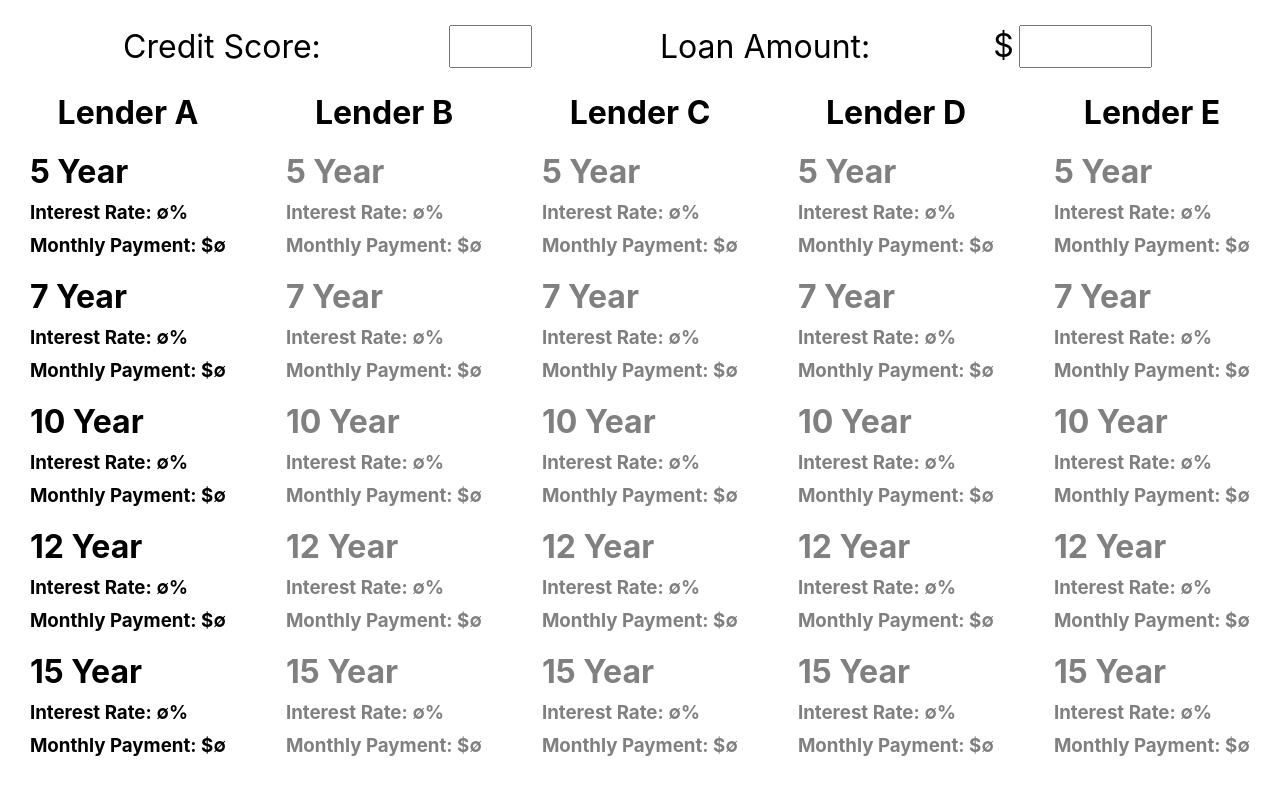
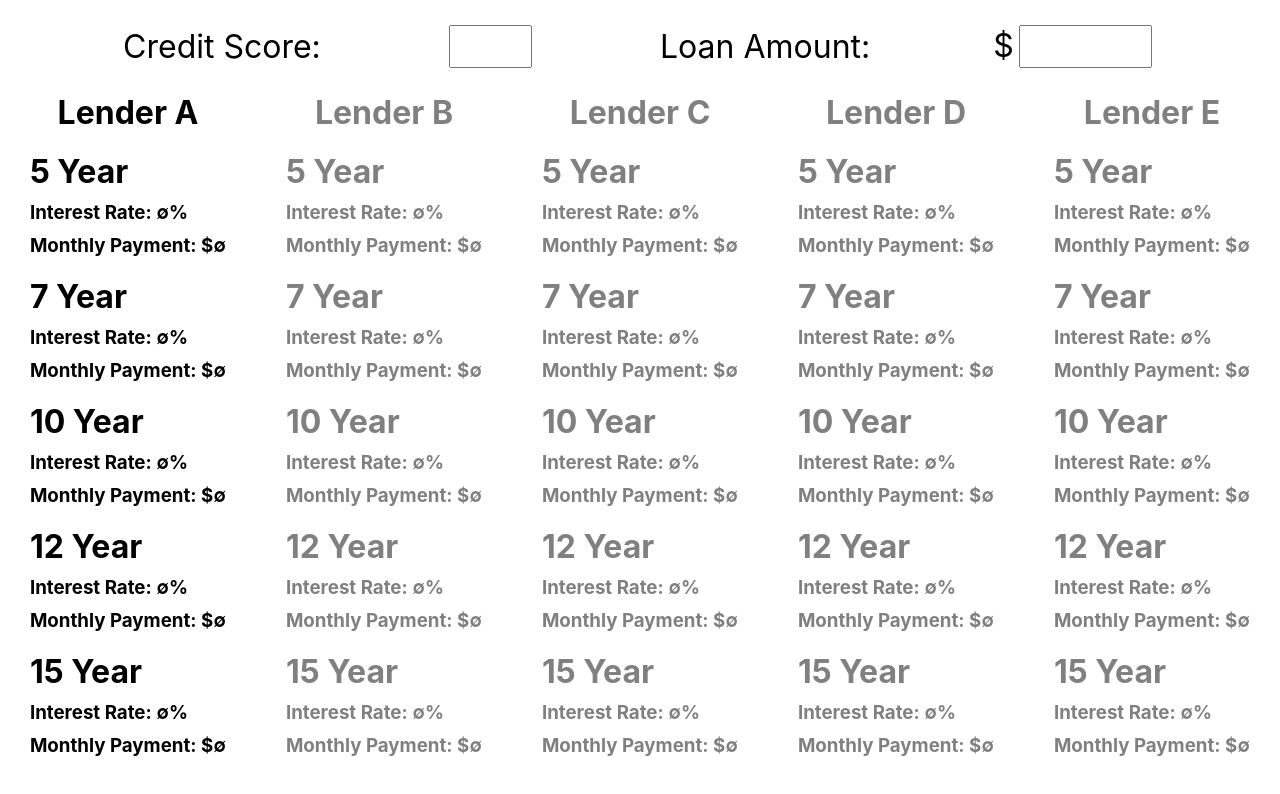
Before and after one commit to MrMicrowaveOven/esti-mate, a React (Create React App) app: page / in a window 1280 px wide. Shown: the top 794 px of the page. Built offline with nearby package versions, Linux system fonts and the light colour scheme.

Commit message:
Titles are now faded too, and now acceps credit score of 300

```diff
--- a/src/Display.js
+++ b/src/Display.js
@@ -4,7 +4,7 @@ const YEARS = [5, 7, 10, 12, 15]
 const Display = ({loanAmount, creditScore}) => {
 
     const calculateLenderAInterests = () => {
-        if (creditScore > 300 && creditScore < 450) {
+        if (creditScore >= 300 && creditScore < 450) {
             return Array(5).fill(17.99)
         } else if (creditScore >= 450 && creditScore < 600) {
             return Array(5).fill(16.99)
--- a/src/LenderDisplay.js
+++ b/src/LenderDisplay.js
@@ -3,7 +3,7 @@ import "./LenderDisplay.css"
 const LenderDisplay = ({name, faded, interestRates=[0,0,0,0,0], monthlyPayments=[0,0,0,0,0]}) => {
     return (
         <div className="lender-display">
-            <h1>{name}</h1>
+            <h1 className={faded && 'faded'}>{name}</h1>
             {[5, 7, 10, 12, 15].map((loanLength, index) => {
                 return(
                     <div key={index}>
```
